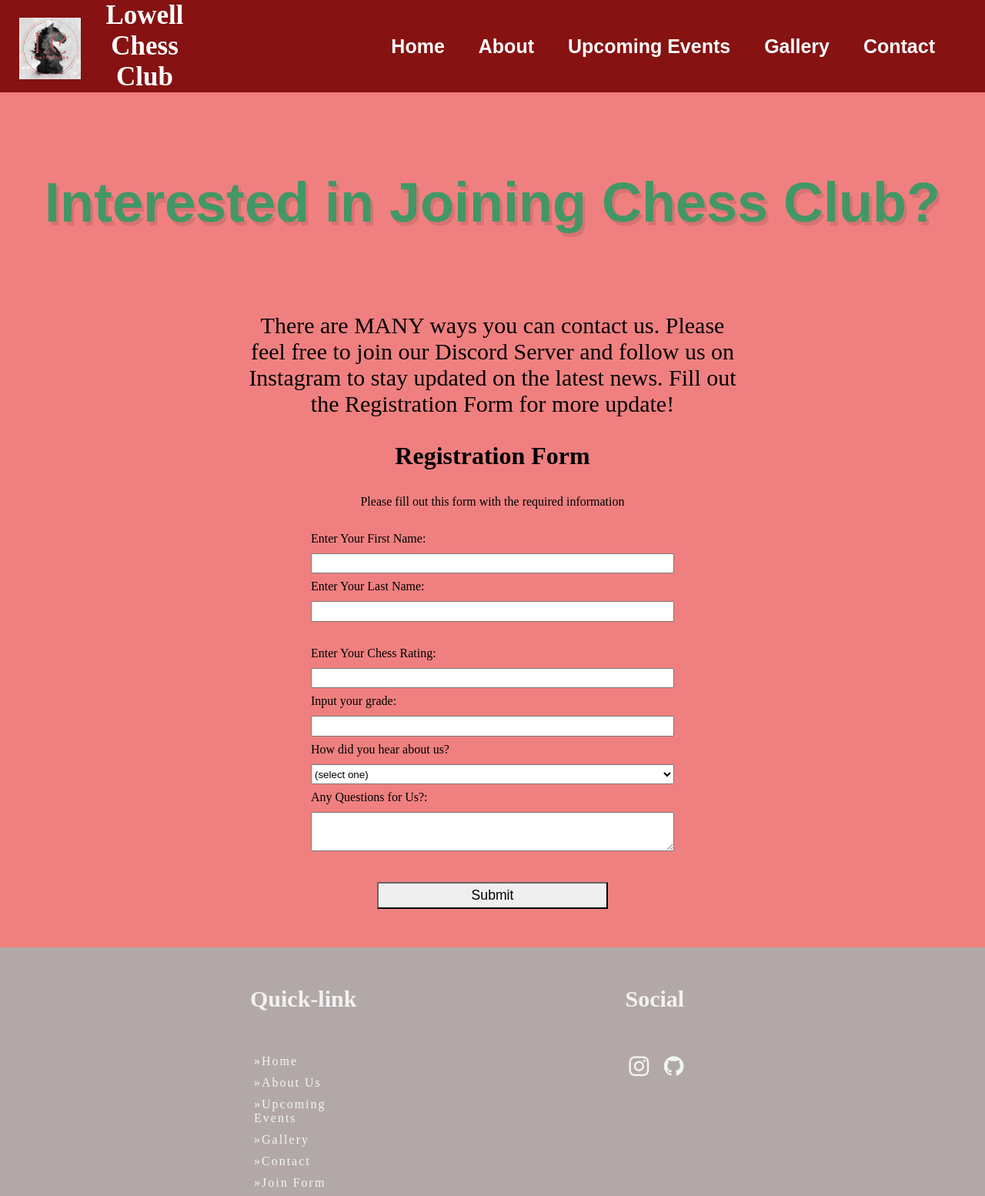
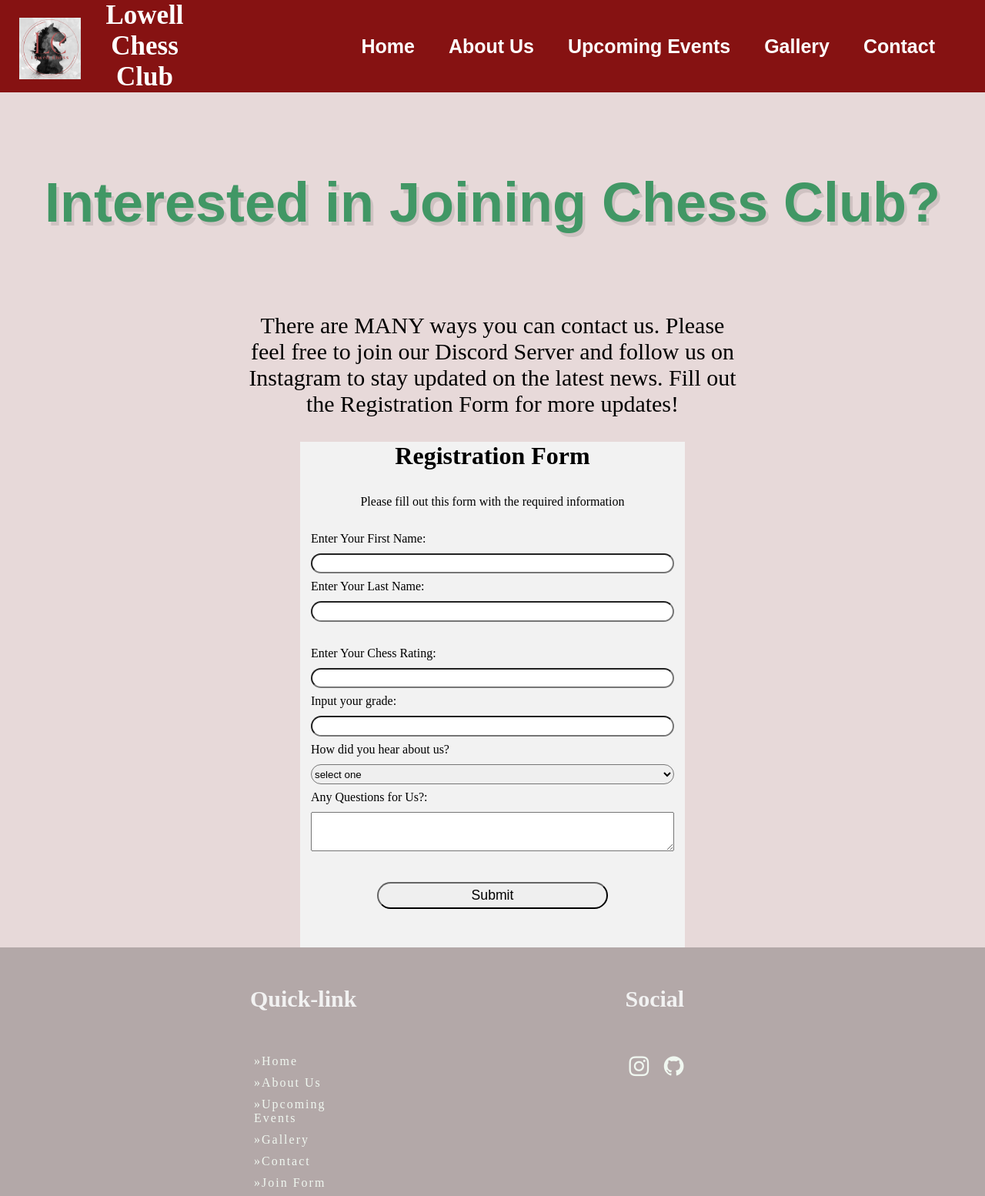
Before and after one commit to Sheng232/Chess-Club-Website, a plain HTML site: page Contact.html in a window 1280 px wide. Shown: the top 1554 px of the page at 77% size. Drawn offline with Linux system fonts and the light colour scheme.

Commit message:
updated the form

```diff
--- a/Contact.css
+++ b/Contact.css
@@ -6,7 +6,7 @@
 }
 body{
     margin: 0;
-    background-color: lightcoral;
+    background-color: rgb(231, 217, 217);
 }
 main{
     width: 100%;
@@ -165,8 +165,8 @@ footer a:hover{
 
 }
 
-
-.form{
+/* form css */
+form{
     background-color: #f2f2f2;
 }
 
@@ -196,7 +196,11 @@ h1, p {
     display: block;
     margin: 0.5rem 0;
   }
-
+  input, select{
+    -moz-border-radius: 19px;
+    -webkit-border-radius: 19px;
+    border-radius: 19px;
+  }
   input,
   textarea,
   select {
@@ -229,6 +233,7 @@ h1, p {
     display: inline;
   }
 
+/* form css */
 
 /* media query for phone users, need more update as we go */
 @media (max-width: 1000px){
--- a/Contact.html
+++ b/Contact.html
@@ -15,7 +15,7 @@
 					</a>
 					<div class="nav-list right">
 					<a href="index.html">Home</a>
-                    <a href="About Us.html">About</a>
+                    <a href="About.html">About Us</a>
                     <a href="Upcoming_Events.html">Upcoming Events</a>
 					<a href="Gallery.html">Gallery</a>
 					<a href="Contact.html">Contact</a>
@@ -26,12 +26,12 @@
 			<main>
 				<div class="Contact-title">
 					<h1 id ="hero-title" class="fade-in-text">Interested in Joining Chess Club?</h1>
-					<p class="fade-in-text" style="font-size: 30px; text-align: center; color: white;">There are MANY ways you can contact us. Please feel free to join our Discord Server and follow us on Instagram to stay updated on the latest news. Fill out the Registration Form for more update!</p>
+					<p class="fade-in-text" style="font-size: 30px; text-align: center; color: white;">There are MANY ways you can contact us. Please feel free to join our Discord Server and follow us on Instagram to stay updated on the latest news. Fill out the Registration Form for more updates!</p>
 				</div>
+				<!-- WE NEED A BACKEND TO STORE DATA !IMPORTANT -->
+    		<form method="post" action=''>
 				<h1>Registration Form</h1>
     			<p>Please fill out this form with the required information</p>
-				<!-- WE NEED A BACKEND TO STORE DATA !IMPORTANT -->
-    			<form method="post" action=''>
 				<!-- WE NEED A BACKEND TO STORE DATA !IMPORTANT -->
       			<fieldset>
         		<label for="first-name">Enter Your First Name: <input id="first-name" name="first-name" type="text" required /></label>
@@ -42,7 +42,7 @@
         	<label for="grade">Input your grade: <input id="grade" type="number" name="grade" min="9" max="12" /></label>
         	<label for="referrer">How did you hear about us?
           	<select id="referrer" name="referrer">
-            	<option value="">(select one)</option>
+            	<option value="">select one</option>
             	<option value="1">Friends</option>
             	<option value="2">Teachers</option>
            	 	<option value="3">Bulletin Board</option>
```
Also changed, not shown: index.html (+4 -3 lines).
